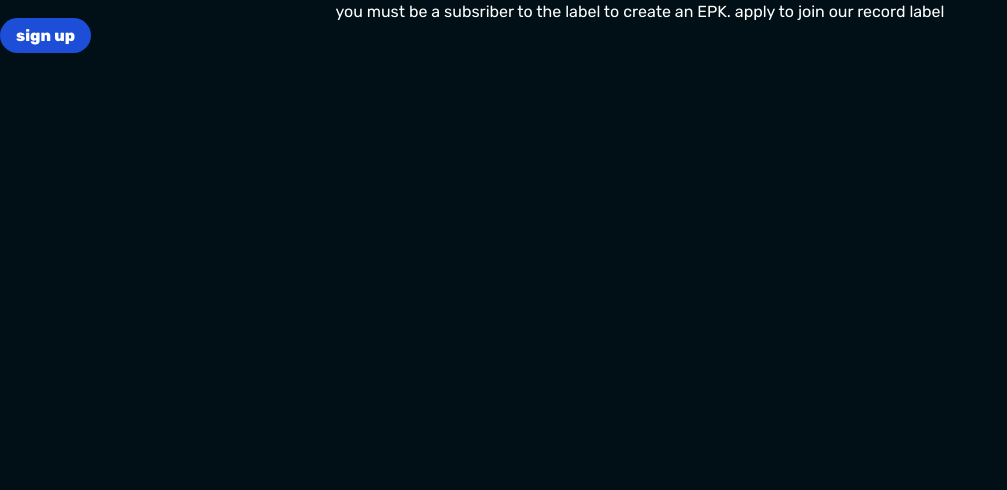
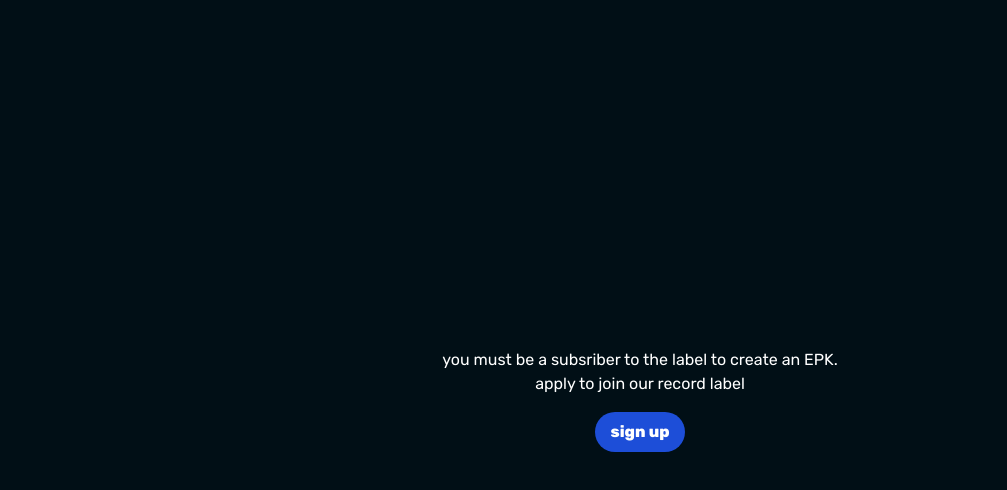
Before and after one commit to TappedOpenSource/epk.tapped.ai, a Next.js app: page /signup in a window 1280 px wide. Shown: the top 490 px of the page, without its empty margins (0-1007 px from the left). Built offline with nearby package versions, Linux system fonts and the light colour scheme; no server answers.

Commit message:
signup edits

```diff
--- a/src/app/page.tsx
+++ b/src/app/page.tsx
@@ -50,10 +50,10 @@ export default function Home() {
       <section>
         <div className='flex flex-col md:flex-row justify-around p-24'>
           <div>
-            instagram testimonial from ffeel
+            image of ffeel&apos;s EPK
           </div>
           <div>
-            image of ffeel&apos;s EPK
+            instagram testimonial from ffeel
           </div>
         </div>
       </section>
--- a/src/app/signup/page.tsx
+++ b/src/app/signup/page.tsx
@@ -3,11 +3,14 @@ import Link from "next/link";
 export default function SignUp() {
     return (
         <>
-            <div className="min-h-screen justify-center items-center">
-                <div>
+            <div className="min-h-screen flex flex-col justify-center items-center">
                 <p className="text-center">
-                        you must be a subsriber to the label to create an EPK. apply to join our record label
+                    you must be a subsriber to the label to create an EPK.
                 </p>
+                <p>
+                    apply to join our record label
+                </p>
+                <div className="h-4" />
                 <Link
                     href="https://tapped.ai"
                     className='bg-blue-700 text-white font-extrabold px-4 py-2 rounded-full'
@@ -15,7 +18,6 @@ export default function SignUp() {
                     sign up
                 </Link>
             </div>
-            </div>
         </>
     );
 }
```
Lines whose indentation alone changed are shown as unchanged.
